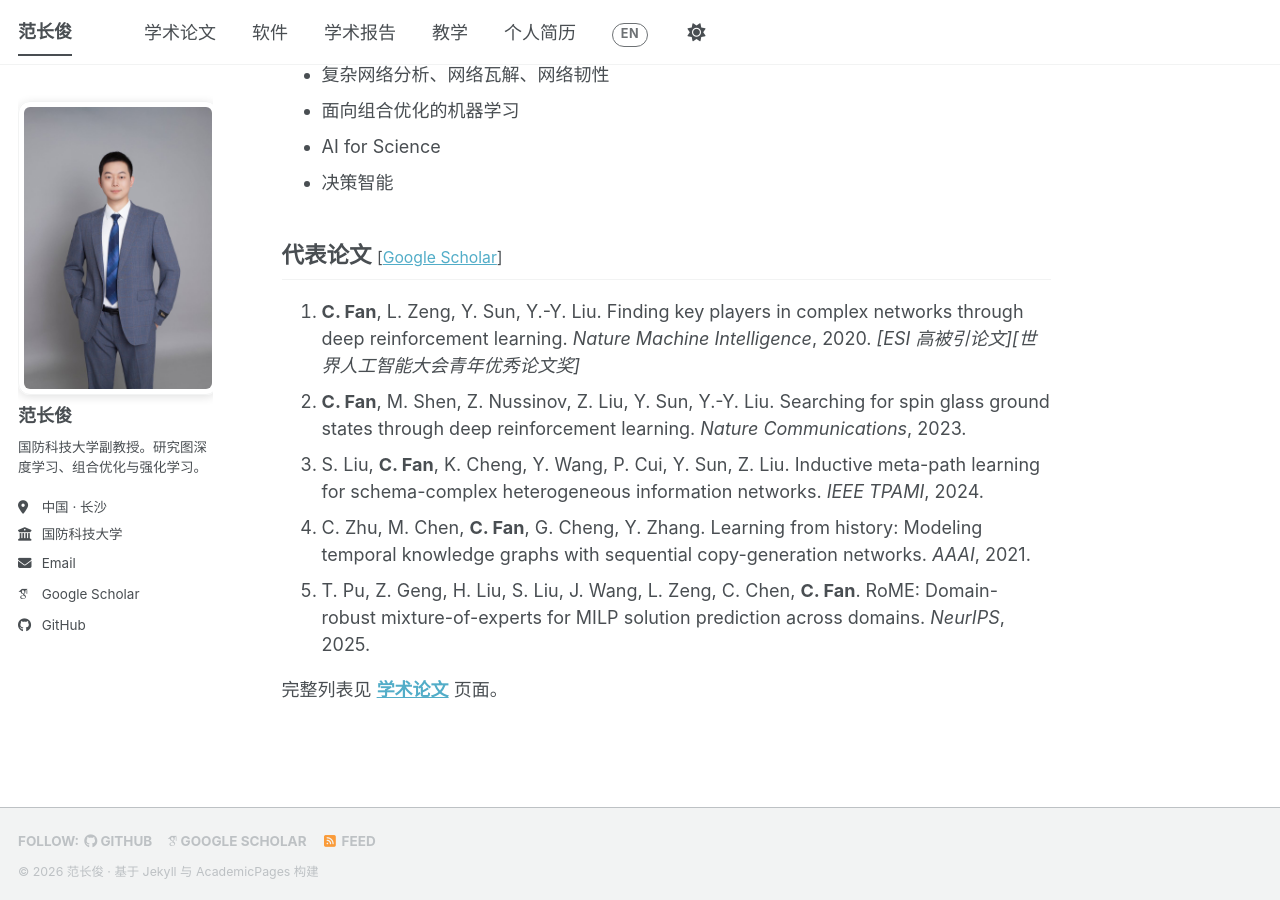
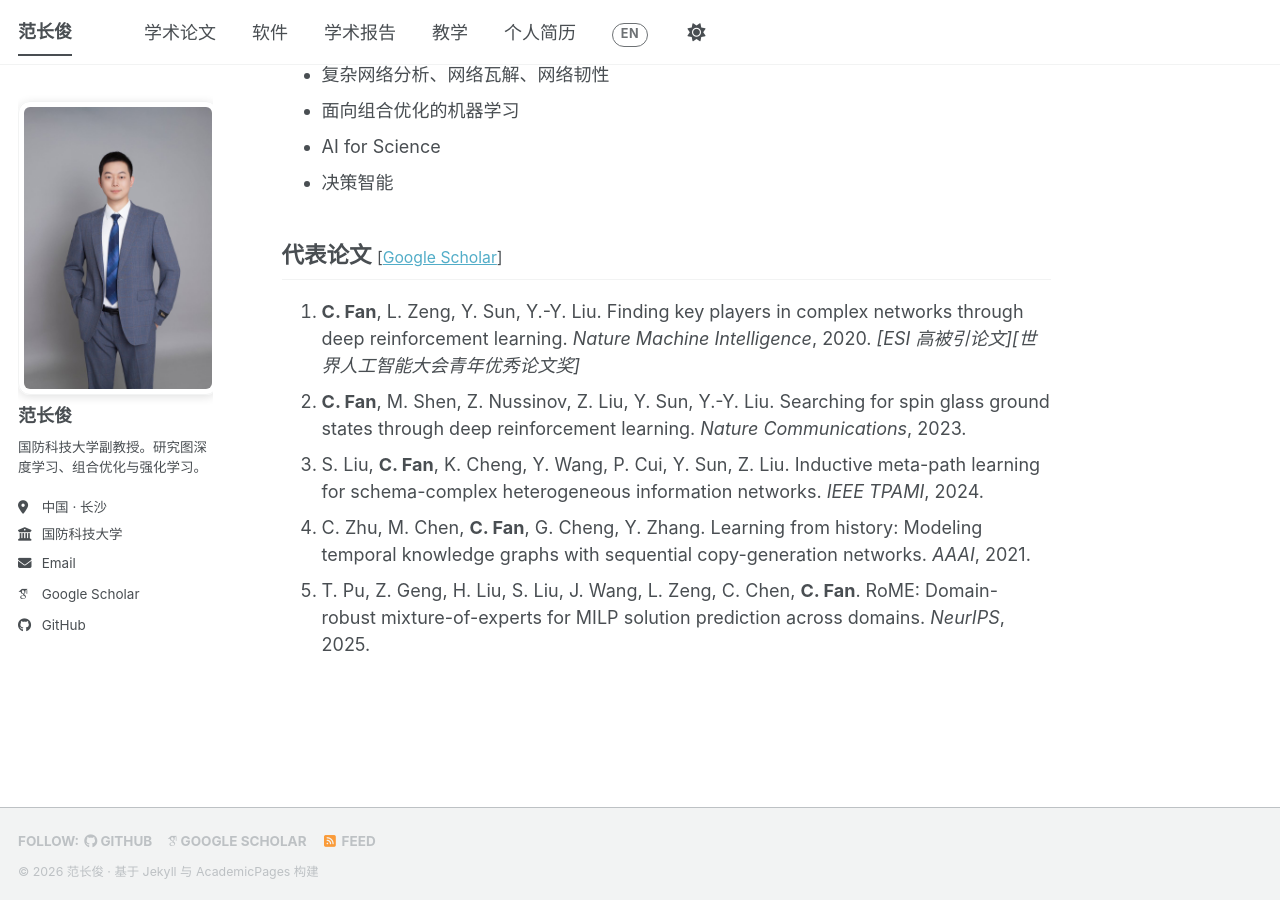
Before and after one commit to fanchangjun/fanchangjun.github.io, a Jekyll site: the page built from _pages/about.md, in a window 1280 px wide and 900 px high, scrolled down 660 px. Built offline with Jekyll 4.4.1, drawn with Linux system fonts in a browser that asks for light colours; some web fonts are replaced; a script bundle is joined from its source files by our own code; library files that are not in the unit come from our copies.

Commit message:
Update about.md

```diff
--- a/_pages/about.md
+++ b/_pages/about.md
@@ -73,7 +73,6 @@ I am now recruiting Master and PhD students who are passionate about research, s
 4. C. Zhu, M. Chen, **C. Fan**, G. Cheng, Y. Zhang. Learning from history: Modeling temporal knowledge graphs with sequential copy-generation networks. *AAAI*, 2021.
 5. T. Pu, Z. Geng, H. Liu, S. Liu, J. Wang, L. Zeng, C. Chen, **C. Fan**. RoME: Domain-robust mixture-of-experts for MILP solution prediction across domains. *NeurIPS*, 2025.
 
-完整列表见 **[学术论文](/publications/)** 页面。
 
 </div>
 
```
Also changed, not shown: other parts of _pages/about.md (+0 -2 lines).
